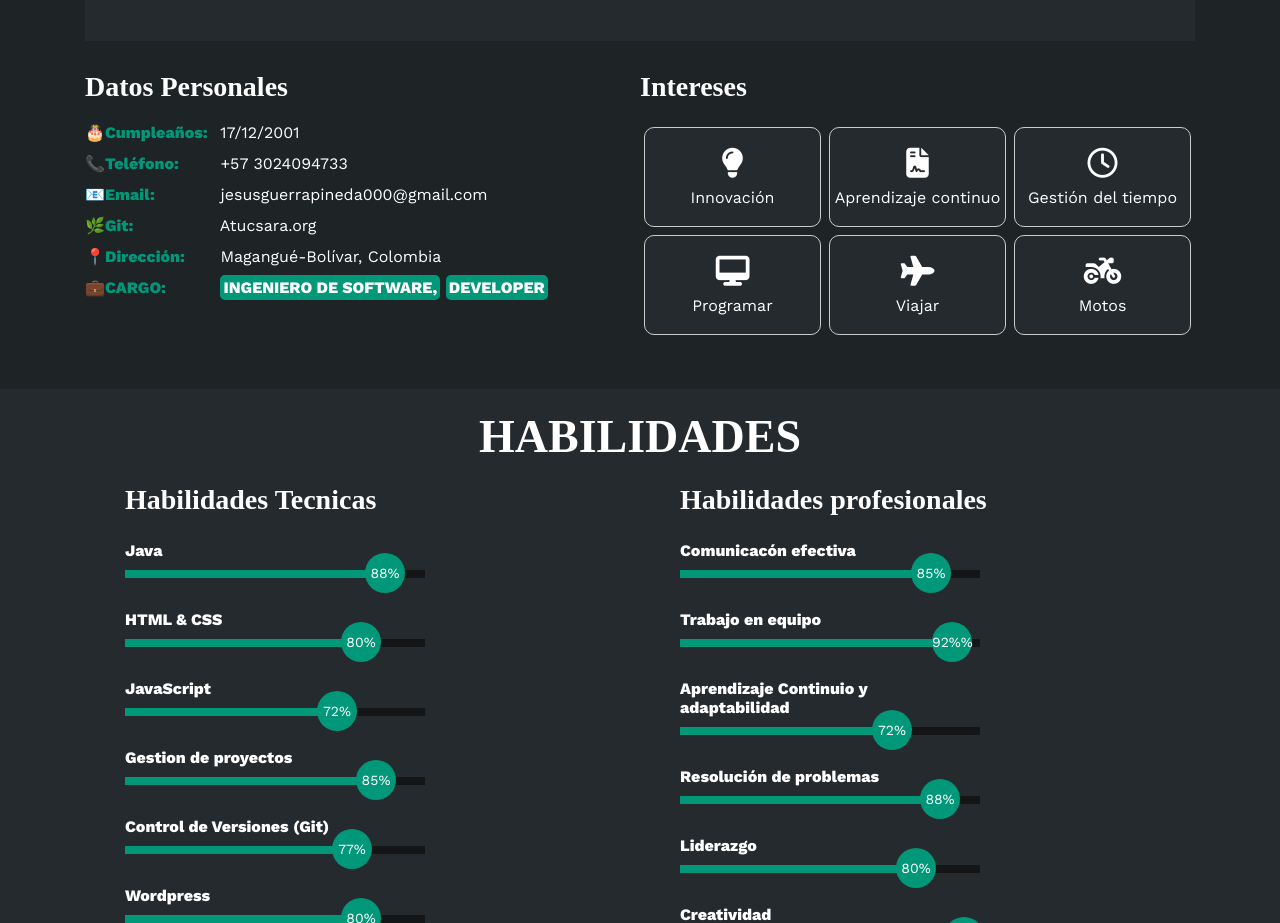
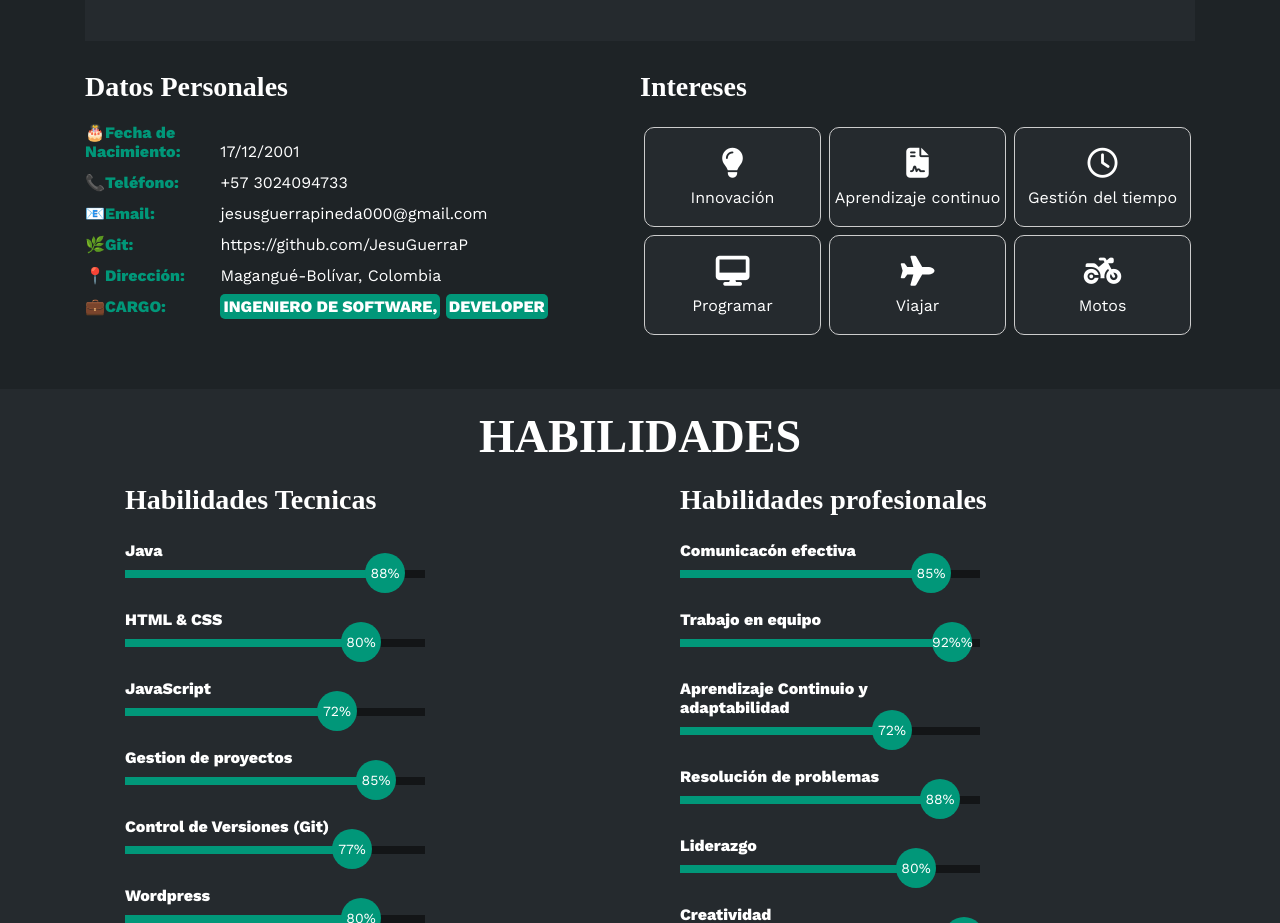
Before and after one commit to JesuGuerraP/Portafolio, a plain HTML site: page index.html in a window 1280 px wide. Shown: the part 1160-2083 px from the top of the page. Drawn offline with nearby package versions, Linux system fonts and the light colour scheme.

Commit message:
Update index.html

```diff
--- a/index.html
+++ b/index.html
@@ -82,7 +82,7 @@
             <h3>Datos Personales</h3>
             <ul>
                 <li>
-                    <strong>🎂Cumpleaños: </strong>
+                    <strong>🎂Fecha de Nacimiento: </strong>
                     17/12/2001
                 </li>
 
@@ -100,7 +100,7 @@
 
                     <li>
                        <strong>🌿Git: </strong>
-                       Atucsara.org
+                       https://github.com/JesuGuerraP
                     </li>
 
                     <li>
```
